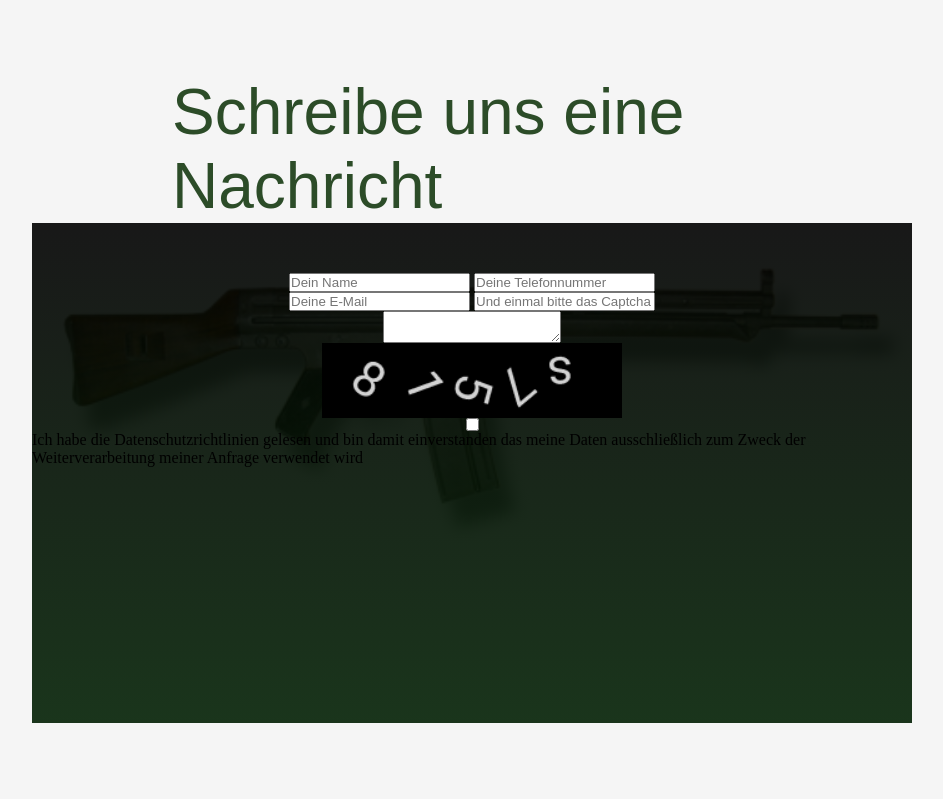
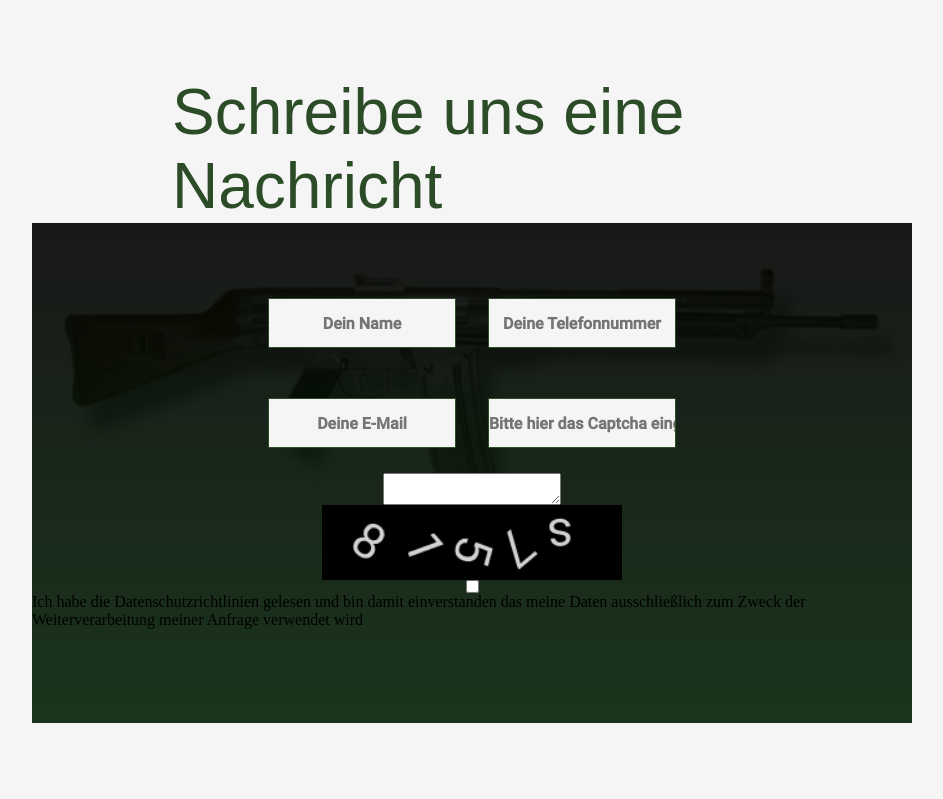
Before and after one commit to Jacques1988/tactical-combat-group, a PHP site: page / in a window 1280 px wide. Shown: the part 2423-3222 px from the top of the page, without its empty margins (168-1111 px from the left). Run offline with PHP 8.4, Linux system fonts and the light colour scheme; some web fonts are replaced.

Commit message:
update input form design

```diff
--- a/dist/main.css
+++ b/dist/main.css
@@ -386,6 +386,26 @@ img {
   background-repeat: center center, center center;
   padding: 50px 0;
 }
+.form__input-container {
+  display: flex;
+  justify-content: center;
+  align-items: center;
+  width: 50%;
+  height: 100px;
+}
+.form__input-container__input {
+  border: 1px solid #2C4C28;
+  background-color: whitesmoke;
+  color: #2C4C28;
+  font-size: 1rem;
+  font-family: "roboto";
+  width: 100%;
+  height: 50px;
+  margin: 16px;
+  text-align: center;
+  font-weight: 700;
+}
+
 .header {
   width: 100%;
   height: 100vh;
--- a/index.php
+++ b/index.php
@@ -113,12 +113,12 @@
             <h1 class="heading heading--green">Schreibe uns eine Nachricht</h1>
                 <form class="form" action="send_messasge.php" method="post">
                     <div class="form__input-container">
-                        <input type="text" placeholder="Dein Name">
-                        <input type="text" placeholder="Deine Telefonnummer">
+                        <input class="form__input-container__input" type="text" placeholder="Dein Name">
+                        <input class="form__input-container__input" type="text" placeholder="Deine Telefonnummer">
                     </div>
                     <div class="form__input-container">
-                        <input type="text" placeholder="Deine E-Mail">
-                        <input type="text" placeholder="Und einmal bitte das Captcha eingeben">
+                        <input class="form__input-container__input" type="text" placeholder="Deine E-Mail">
+                        <input class="form__input-container__input" type="text" placeholder="Bitte hier das Captcha eingeben">
                     </div>
                     <textarea>
 
--- a/styles/layout/_form.scss
+++ b/styles/layout/_form.scss
@@ -15,6 +15,23 @@
     padding:50px 0;
 
     &__input-container{
+        display:flex;
+        justify-content: center;
+        align-items:center;
+        width:50%;
+        height:100px;
 
+        &__input{
+            border:1px solid $mainGreen;
+            background-color:$white;
+            color:$mainGreen;
+            font-size:1rem;
+            font-family: 'roboto';
+            width:100%;
+            height:50px;
+            margin:16px;
+            text-align:center;
+            font-weight: 700;
+        }
     }
 }
```
Also changed, not shown: 1 other file.
